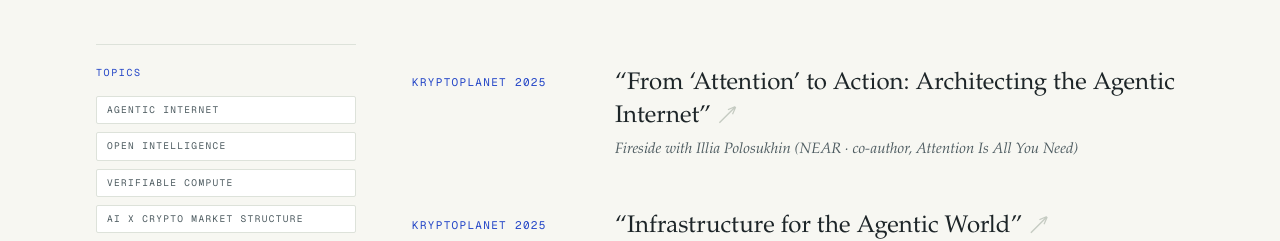
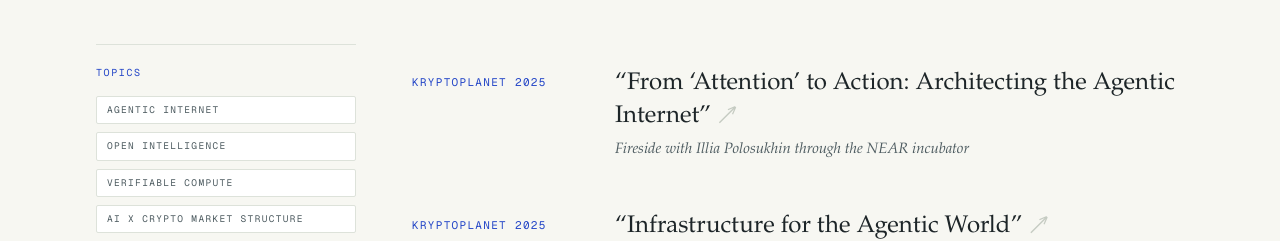
Before and after one commit to 0xadvait/personal_web, a Next.js app: page / in a window 1280 px wide. Shown: the part 8660-8901 px from the top of the page. Built offline with nearby package versions, Linux system fonts and the light colour scheme.

Commit message:
Mention NEAR incubator context

```diff
--- a/src/components/Speaking.js
+++ b/src/components/Speaking.js
@@ -5,7 +5,7 @@
   {
     title: '“From ‘Attention’ to Action: Architecting the Agentic Internet”',
     v: 'Kryptoplanet 2025',
-    d: 'Fireside with Illia Polosukhin (NEAR · co-author, Attention Is All You Need)',
+    d: 'Fireside with Illia Polosukhin through the NEAR incubator',
     href: 'https://www.youtube.com/watch?v=9OoB9aptaYM',
   },
   {
```
